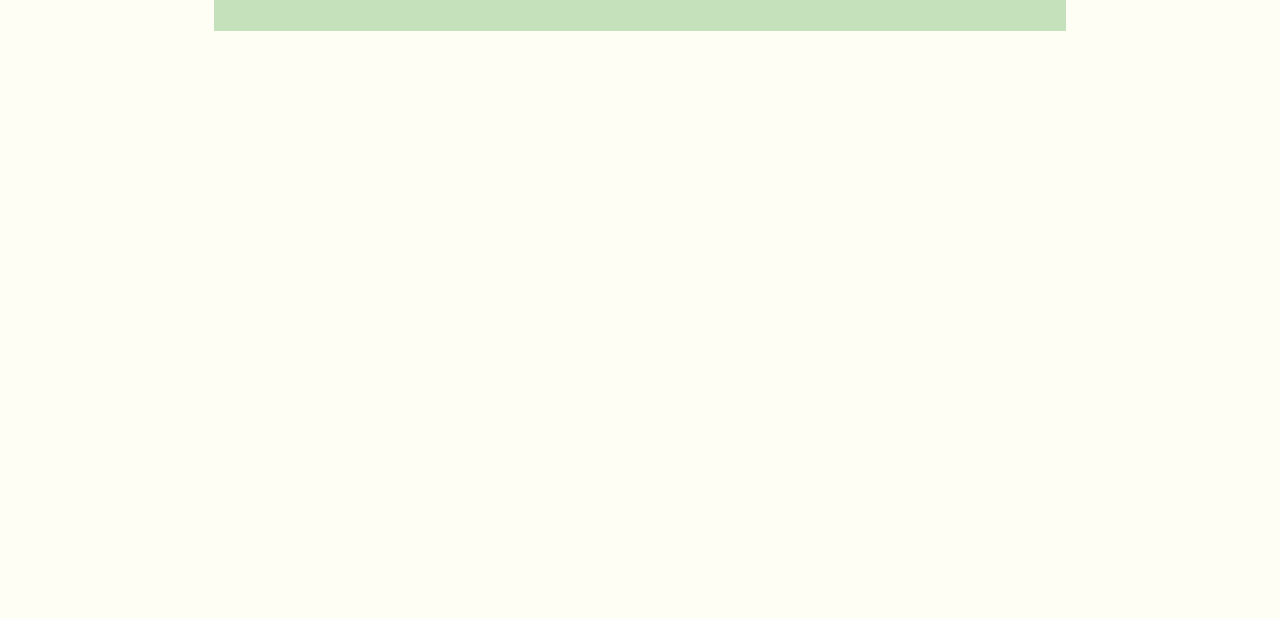
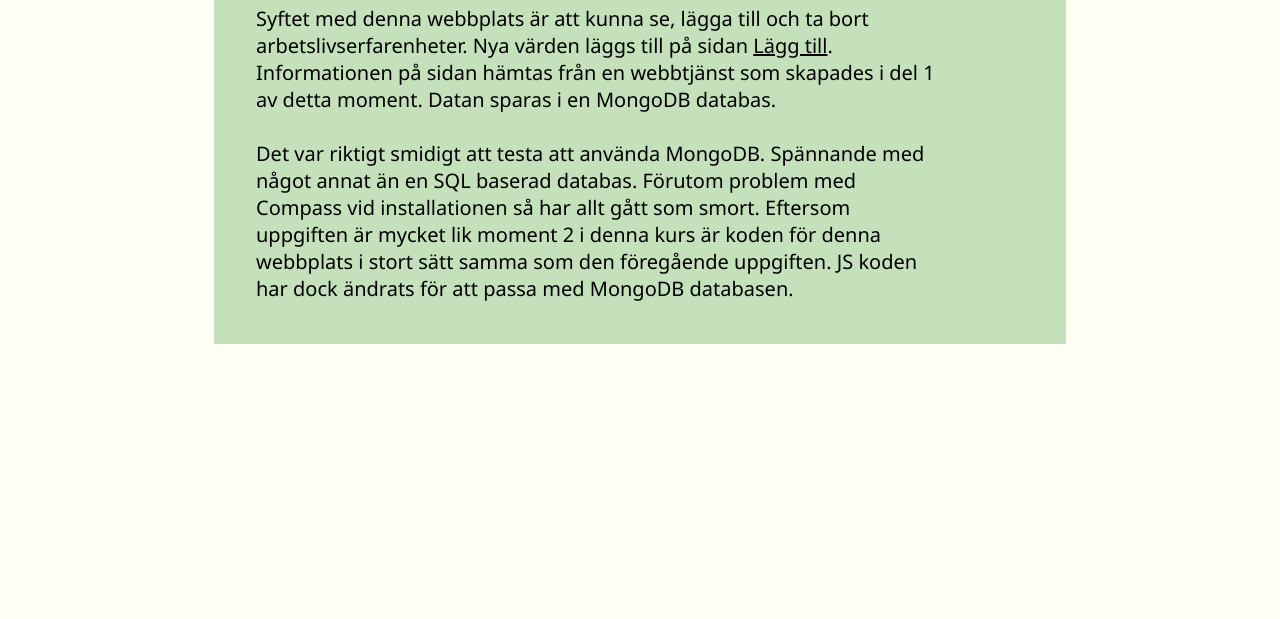
Before and after one commit to stinaRamona/moment3.2.2Backend, a website built with Parcel: page src/about.html in a window 1280 px wide. Shown: the part 181-800 px from the top of the page. Built offline with nearby package versions, Linux system fonts and the light colour scheme; no server answers.

Commit message:
Uppdaterat om sidan

```diff
--- a/src/about.html
+++ b/src/about.html
@@ -17,8 +17,19 @@
     </nav>
 
     <main>
+        <h1>Om sidan</h1>
         <article>
-            Denna webbplats är skapad med parcel och API:et som sidan bygger på är skapat med Express och MongoDB osv osv
+            Syftet med denna webbplats är att kunna se, lägga till och ta bort arbetslivserfarenheter.
+            Nya värden läggs till på sidan <a id="intextLink" href="add.html">Lägg till</a>.
+            <br>
+            Informationen på sidan hämtas från en webbtjänst som skapades i del 1 av detta moment.
+            Datan sparas i en MongoDB databas.
+            <br>
+            <br>
+            Det var riktigt smidigt att testa att använda MongoDB. Spännande med något annat än en SQL baserad
+            databas. Förutom problem med Compass vid installationen så har allt gått som smort. Eftersom uppgiften är
+            mycket lik moment 2 i denna kurs är koden för denna webbplats i stort sätt samma som den föregående uppgiften. JS koden har
+            dock ändrats för att passa med MongoDB databasen.
         </article>
     </main>
 </body>
```
Also changed, not shown: dist/about.html.
